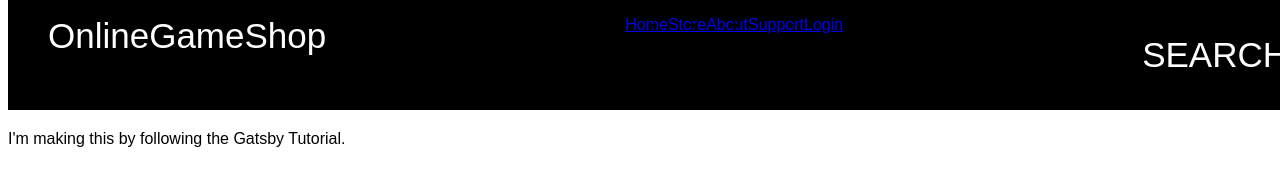
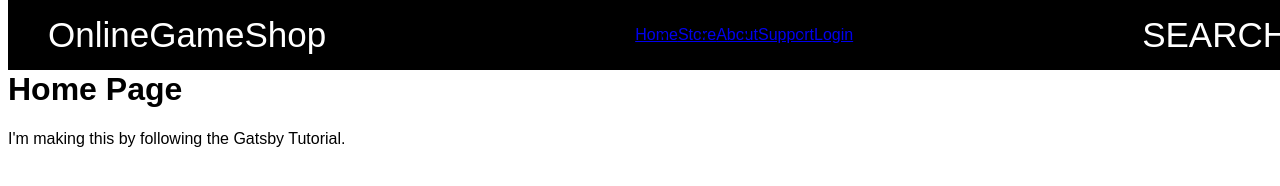
Before and after one commit to DavorMeter/HCI-seminarski, a Gatsby site in the folder Online_Game_Shop/: page / in a window 1280 px wide. Built offline with nearby package versions, Linux system fonts and the light colour scheme; Gatsby itself is replaced by a stand-in of ours.

Commit message:
Update layout.module.css

```diff
--- a/Online_Game_Shop/src/components/layout.module.css
+++ b/Online_Game_Shop/src/components/layout.module.css
@@ -19,14 +19,17 @@
     font-size: 35px;
     text-decoration: none;
     font: bold;
+    padding-right: 20px;
 }
 .search{
     color: white;
     font-size: 35px;
 }
 .navBar {
+    height: 70px;
     display: flex;
     justify-content: space-between;
+    align-items: center;
     position: fixed;
     width: 100%;
     top: 0;
```
